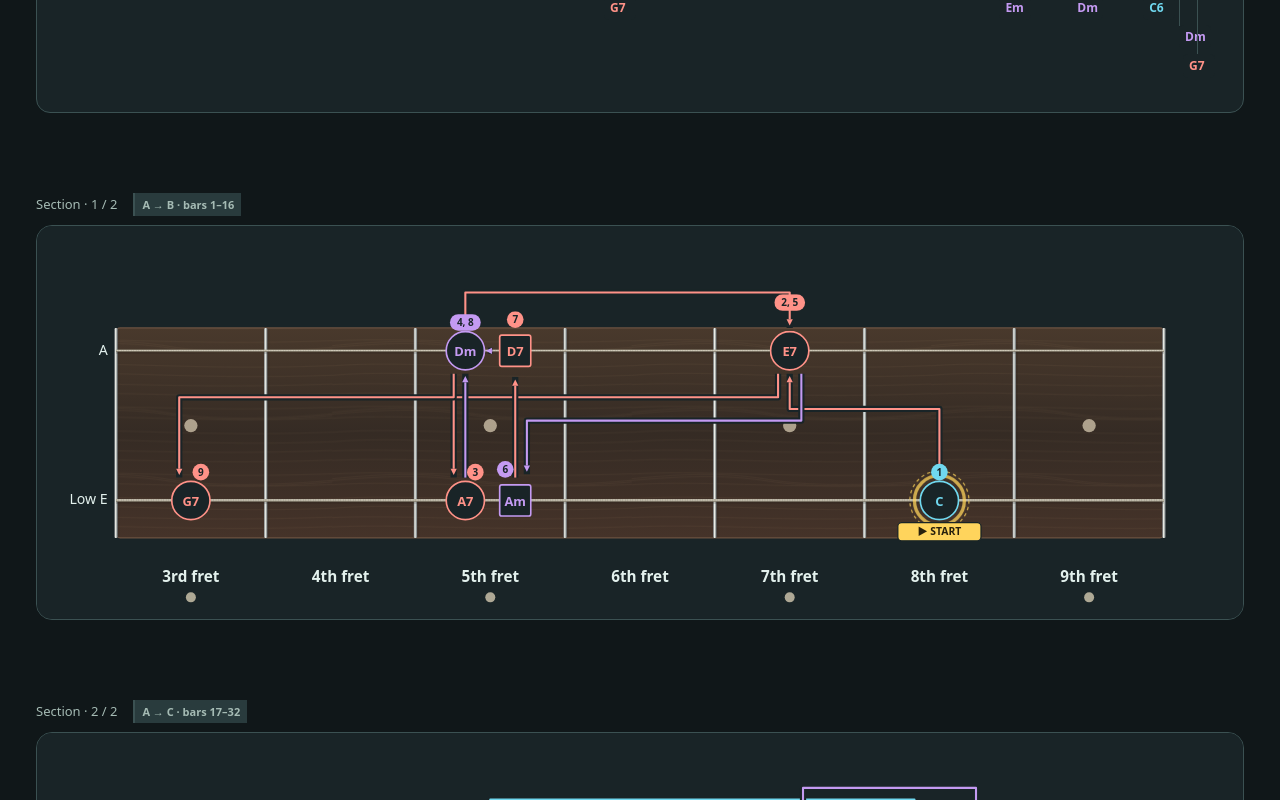
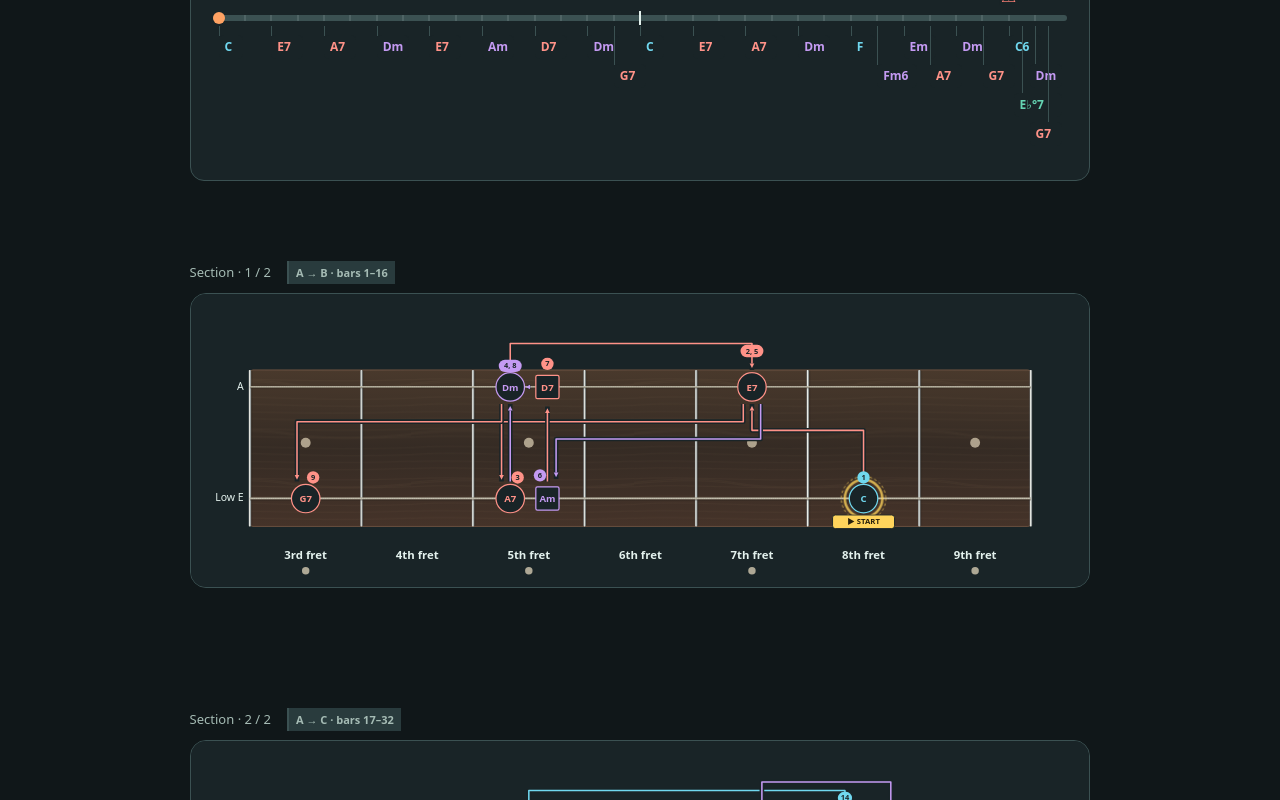
Before and after one commit to guitar-zero/chord-cruiser, a React (Vite) app: page / in a window 1280 px wide. Shown: the part 1280-2080 px from the top of the page. Built offline with nearby package versions, Linux system fonts and the light colour scheme.

Commit message:
change gutters

```diff
--- a/src/style.css
+++ b/src/style.css
@@ -9,7 +9,7 @@ footer a { color: var(--accent); }
 :root { font-family: 'DM Sans', system-ui, sans-serif; color: var(--ink); background: var(--page); font-synthesis: none; }
 * { box-sizing: border-box; }
 body { margin: 0; }
-main { max-width: 1560px; padding: 48px 36px 28px; margin: auto; }
+main { width: 76%; max-width: 1248px; padding: 48px 36px 28px; margin: auto; }
 header { display: flex; justify-content: space-between; align-items: center; gap: 24px; margin-bottom: 30px; }
 .eyebrow { font-size: 11px; font-weight: 700; letter-spacing: .22em; color: var(--muted); margin: 0 0 10px; }
 h1 { font-family: system-ui, -apple-system, BlinkMacSystemFont, sans-serif; font-size: clamp(30px, 4vw, 48px); margin: 0; letter-spacing: -.04em; }
@@ -38,7 +38,7 @@ h3 { display: flex; align-items: center; gap: 10px; font-size: 13px; margin: 0 0
 .tip { background: var(--hover); padding: 15px; border-radius: 9px; margin: 26px 0 0; }
 .tip strong { color: var(--ink); display: block; margin-bottom: 4px; }
 footer { font-size: 12px; color: var(--muted); margin-top: 20px; }
-@media (max-width: 1050px) { .layout { grid-template-columns: 1fr; } aside { display: grid; grid-template-columns: repeat(3, 1fr); gap: 20px; } h2, .tip { grid-column: 1 / -1; margin: 0; } .route + .route { margin: 0; padding: 0; border: 0; } }
+@media (max-width: 1050px) { main { width: 100%; } .layout { grid-template-columns: 1fr; } aside { display: grid; grid-template-columns: repeat(3, 1fr); gap: 20px; } h2, .tip { grid-column: 1 / -1; margin: 0; } .route + .route { margin: 0; padding: 0; border: 0; } }
 @media (max-width: 600px) { main { padding: 26px 14px; } header { align-items: start; flex-direction: column; gap: 16px; } aside { display: block; padding: 22px; } h2 { margin-bottom: 24px; } .route + .route { border-top: 1px solid var(--border); margin-top: 22px; padding-top: 22px; } .tip { margin-top: 24px; } }
 .player { border: 1px solid var(--border); border-radius: 14px; background: var(--surface); padding: 18px 22px; margin-bottom: 24px; }
 .transport { display: flex; flex-wrap: wrap; gap: 12px; align-items: center; }
@@ -449,7 +449,7 @@ body[data-game-mode="true"] .mini-chord.active { box-shadow: 0 0 16px #79c9ba30;
 .song-picker input:focus-visible, .song-picker select:focus-visible { outline: 3px solid var(--accent); outline-offset: 3px; }
 .song-picker .note { margin: 0 0 9px; }
 
- .chart-sections { display: grid; grid-template-columns: repeat(var(--chart-columns, 2), minmax(0, 1fr)); gap: 24px 20px; align-items: start; }
+ .chart-sections { display: grid; grid-template-columns: repeat(var(--chart-columns, 2), minmax(0, 1fr)); gap: 64px 20px; align-items: start; }
 .chart-section { min-width: 0; }
 .section-beat-dots { --beat-dot-size: 32px; display: flex; flex-direction: row; flex-wrap: wrap; justify-content: center; align-items: center; gap: 8px; pointer-events: none; }
 .section-beat-dot { width: var(--beat-dot-size); height: var(--beat-dot-size); flex-shrink: 0; border-radius: 50%; background: var(--accent); opacity: .18; transform: scale(.72); transition: opacity 180ms linear, transform 180ms ease-out; }
```
